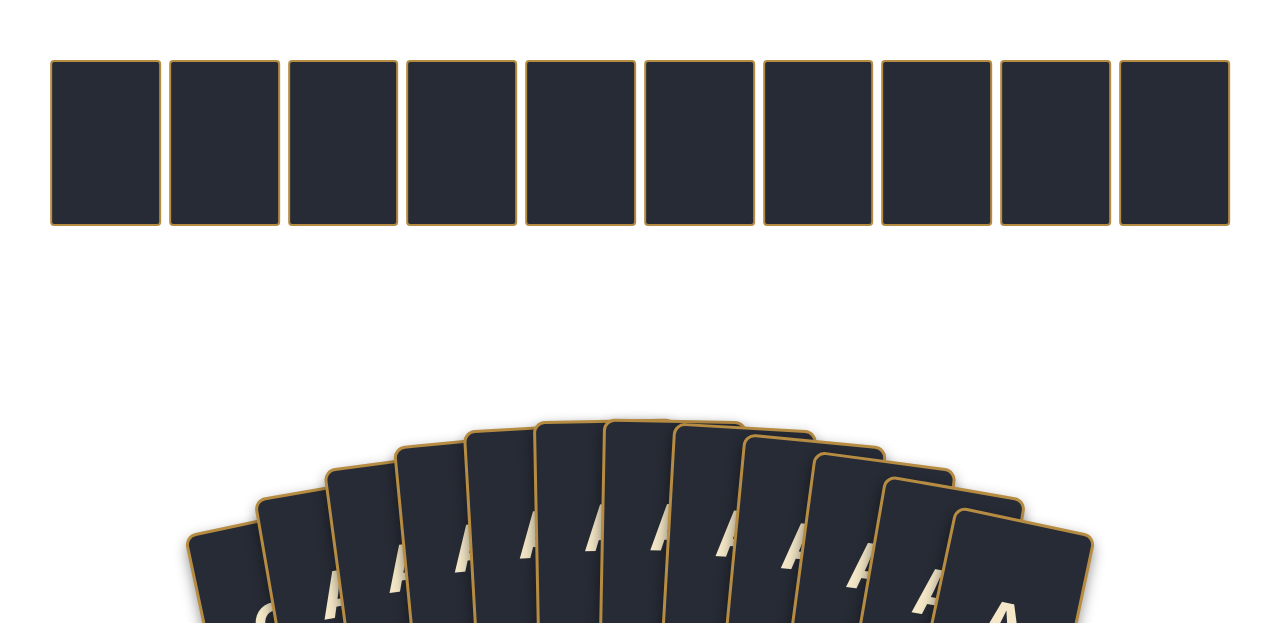
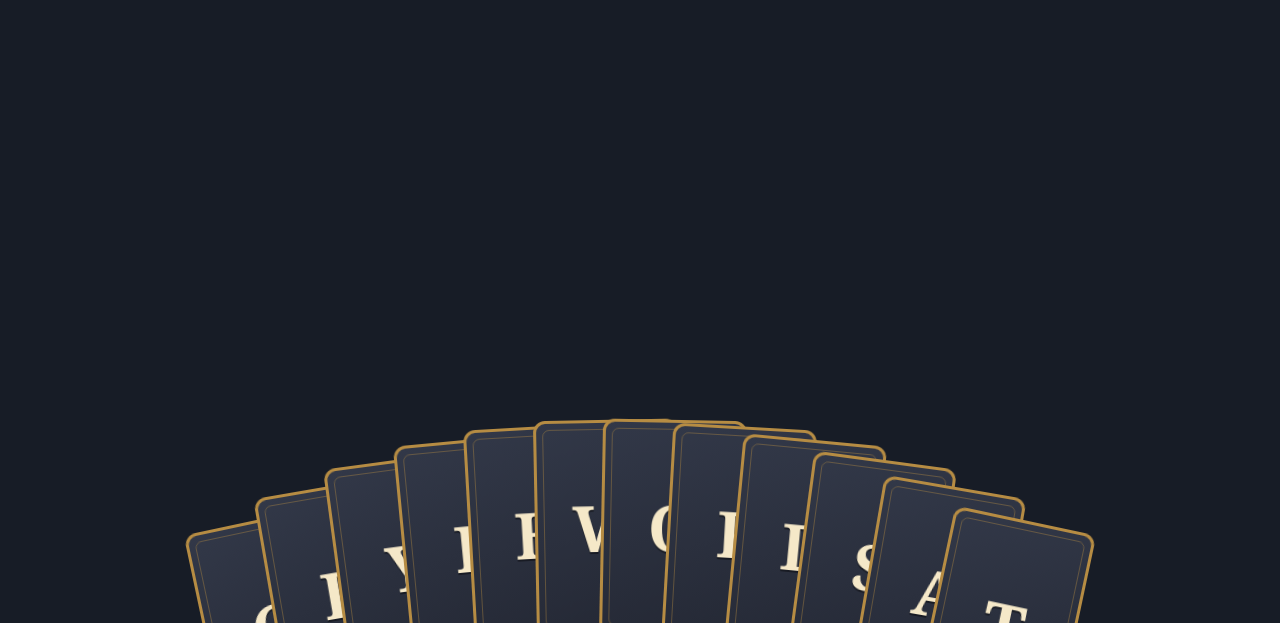
Before and after one commit to Matsadura/Waurd, a SvelteKit app in the folder frontend/: page /arena in a window 1280 px wide. Shown: the part 177-800 px from the top of the page. Built offline with nearby package versions, Linux system fonts and the light colour scheme.

Commit message:
[UPDATE] enhance hand focus animations

```diff
--- a/frontend/src/routes/arena/+page.svelte
+++ b/frontend/src/routes/arena/+page.svelte
@@ -4,246 +4,267 @@
 		letter: string;
 	};
 
-	const EASE = 'cubic-bezier(0.2, 0.85, 0.2, 1)';
+	type Kind = 'idle' | 'focus' | 'before' | 'after';
+
+	type Pose = {
+		kind: Kind;
+		offsetX: number;
+		offsetY: number;
+		rotationAngle: number;
+		scale: number;
+		zIndex: number;
+	};
+
+	function clamp(v: number, lo: number, hi: number) {
+		return Math.min(hi, Math.max(lo, v));
+	}
 
 	const FEEL = {
-		// Card
 		cardWidth: 144,
 		cardHeight: 216,
 		cardBottom: -12,
-
-		// Resting hand
 		spacing: 62,
 		curvature: 3.2,
 		rotation: 3.5,
 		maxFan: 12,
-		edgePadding: 16,
-
-		// Focused glyph
-		lift: 15,
-		scale: 1.06,
-
-		// Neighbors of the focused glyph
-		neighborPush: 68,
-
-		// Shadows
-		shadow: '0 6px 14px #0007',
-		focusShadow: '0 18px 35px #0009, 0 0 16px #e8b86655',
-
-		// Motion profiles
-		motion: {
-			idle: { duration: 460, easing: EASE },
-			focus: { duration: 460, easing: EASE },
-			neighbor: { duration: 460, easing: EASE }
-		}
+		scale: 1.25,
+		neighborPush: 70,
+		tilt: 9
 	};
 
-	let hand = $state<Glyph[]>([
-		{ id: 'g1', letter: 'C' },
-		{ id: 'g2', letter: 'A' },
-		{ id: 'g3', letter: 'A' },
-		{ id: 'g4', letter: 'A' },
-		{ id: 'g5', letter: 'A' },
-		{ id: 'g6', letter: 'A' },
-		{ id: 'g7', letter: 'A' },
-		{ id: 'g8', letter: 'A' },
-		{ id: 'g9', letter: 'A' },
-		{ id: 'g10', letter: 'A' },
-		{ id: 'g11', letter: 'A' },
-		{ id: 'g12', letter: 'A' }
-	]);
+	const glyphs: Glyph[] = 'GLYPHWORDSAT'.split('').map((letter, i) => ({
+		id: `g${i + 1}`,
+		letter
+	}));
 
-	let focusedIndex = $state<number>(-1);
+	let focusedId = $state<string | null>(null);
+	let focusedIndex = $derived(focusedId ? glyphs.findIndex((g) => g.id === focusedId) : -1);
 
-	type Pose = 'idle' | 'focus' | 'before' | 'after';
+	function handPose(i: number, n: number, focusIdx: number): Pose {
+		const outer = (n - 1) / 2;
+		const offset = i - outer;
 
-	function poseOf(index: number): Pose {
-		if (focusedIndex === -1) return 'idle';
-		if (index === focusedIndex) return 'focus';
-		return index < focusedIndex ? 'before' : 'after';
+		const step = FEEL.spacing;
+		const angle = Math.min(FEEL.rotation, FEEL.maxFan / Math.max(outer, 1));
+
+		const rest: Pose = {
+			kind: 'idle',
+			offsetX: offset * step,
+			offsetY: -FEEL.cardBottom + offset * offset * FEEL.curvature,
+			rotationAngle: offset * angle,
+			scale: 1,
+			zIndex: 1 + i
+		};
+
+		if (i === focusIdx) {
+			return {
+				...rest,
+				kind: 'focus',
+				rotationAngle: 0,
+				offsetY: 0,
+				offsetX: rest.offsetX + 5 * offset,
+				scale: FEEL.scale,
+				zIndex: 50
+			};
+		}
+
+		if (focusIdx === -1) {
+			return rest;
+		}
+
+		const side = i < focusIdx ? -1 : 1;
+		return {
+			...rest,
+			kind: side < 0 ? 'before' : 'after',
+			offsetX: rest.offsetX + side * FEEL.neighborPush
+		};
 	}
 
-	function hover(glyphIndex: number, event: PointerEvent) {
-		if (event.pointerType !== 'touch') {
-			if (glyphIndex !== hand.length - 1) {
-				focusedIndex = glyphIndex;
-			} else {
-				// const rect = (event.currentTarget as HTMLElement).getBoundingClientRect();
-				// const isInLeftHalf = event.clientX < rect.left + rect.width / 3*2;
-				// console.log('isInLeftHalf', isInLeftHalf, event.clientX, rect.left + rect.width / 2);
-				// if (isInLeftHalf) {
-				//     focusedIndex = glyphIndex;
-				// }
-				focusedIndex = glyphIndex;
-			}
-		}
+	function enter(e: PointerEvent, id: string) {
+		if (e.pointerType === 'touch') return;
+		focusedId = id;
 	}
 
-	const motionVars = Object.entries(FEEL.motion)
-		.map(([pose, m]) => `--${pose}-duration: ${m.duration}ms; --${pose}-ease: ${m.easing};`)
-		.join('\n');
+	function leave(e: PointerEvent, id: string) {
+		if (focusedId === id) focusedId = null;
+		setLean(e.currentTarget as HTMLElement, null);
+	}
 
-	const feelVars = `
+	function setLean(el: HTMLElement, at: { u: number; v: number } | null) {
+		const { u, v } = at ?? { u: 0.5, v: 0.5 };
+
+		el.style.setProperty('--ry', `${(u - 0.5) * 2 * FEEL.tilt}deg`);
+		el.style.setProperty('--rx', `${(0.5 - v) * 2 * FEEL.tilt}deg`);
+		el.style.setProperty('--gx', `${u * 100}%`);
+		el.style.setProperty('--gy', `${v * 100}%`);
+	}
+
+	function move(e: PointerEvent, id: string) {
+		if (id !== focusedId) return;
+
+		setLean(e.currentTarget as HTMLElement, {
+			u: clamp(e.offsetX / FEEL.cardWidth, 0, 1),
+			v: clamp(e.offsetY / FEEL.cardHeight, 0, 1)
+		});
+	}
+
+	const rootVars = `
         --card-w: ${FEEL.cardWidth}px;
         --card-h: ${FEEL.cardHeight}px;
-        --card-bottom: ${FEEL.cardBottom}px;
-        --spacing: ${FEEL.spacing}px;
-        --edge: ${FEEL.edgePadding}px;
-        --curvature: ${FEEL.curvature}px;
-        --rotation: ${FEEL.rotation}deg;
-        --max-fan: ${FEEL.maxFan}deg;
-        --lift: ${FEEL.lift}px;
-        --scale: ${FEEL.scale};
-        --push: ${FEEL.neighborPush}px;
-        --shadow-rest: ${FEEL.shadow};
-        --shadow-focus: ${FEEL.focusShadow};
-        ${motionVars}
     `;
 </script>
 
-<div class="arena">
-	<div class="word">
-		<div class="word-slot"></div>
-		<div class="word-slot"></div>
-		<div class="word-slot"></div>
-		<div class="word-slot"></div>
-		<div class="word-slot"></div>
-		<div class="word-slot"></div>
-		<div class="word-slot"></div>
-		<div class="word-slot"></div>
-		<div class="word-slot"></div>
-		<div class="word-slot"></div>
-	</div>
+<div class="arena" style={rootVars}>
+	{#each glyphs as glyph, i (glyph.id)}
+		{@const pose = handPose(i, glyphs.length, focusedIndex)}
 
-	<div
-		class="hand"
-		role="group"
-		aria-label="Glyph hand"
-		style={feelVars}
-		style:--n={hand.length}
-		onpointerleave={() => (focusedIndex = -1)}
-	>
-		{#each hand as glyph, i (glyph.id)}
-			<div
-				class="card"
-				role="presentation"
-				data-pose={poseOf(i)}
-				style:--o={i - (hand.length - 1) / 2}
-				onpointerenter={(event) => hover(i, event)}
-			>
-				{glyph.letter}
+		<div
+			class="card"
+			role="presentation"
+			data-pose={pose.kind}
+			style:--x="{pose.offsetX}px"
+			style:--y="{pose.offsetY}px"
+			style:--a="{pose.rotationAngle}deg"
+			style:--s={pose.scale}
+			style:--z={pose.zIndex}
+			onpointerenter={(e) => enter(e, glyph.id)}
+			onpointerleave={(e) => leave(e, glyph.id)}
+			onpointermove={(e) => move(e, glyph.id)}
+		>
+			<div class="face">
+				<span class="letter">{glyph.letter}</span>
 			</div>
-		{/each}
-	</div>
+		</div>
+	{/each}
 </div>
 
 <style>
+	[data-pose='idle'] {
+		--duration: 700ms;
+		--ease: cubic-bezier(0.2, 0.8, 0.2, 1);
+	}
+
+	[data-pose='focus'] {
+		--duration: 120ms;
+		--ease: cubic-bezier(0.5, 1, 0.89, 1);
+	}
+
+	[data-pose='before'],
+	[data-pose='after'] {
+		--duration: 500ms;
+		--ease: cubic-bezier(0.52, -0.39, 0.27, 1.55);
+	}
+
+	/* Arena */
 	.arena {
 		position: relative;
 		height: 100vh;
+		overflow: hidden;
+		user-select: none;
+		background: #171c26;
 	}
 
-	.word {
-		position: absolute;
-		margin: 0;
-		padding: 0;
-
-		transform: translate(-50%, 50%);
-		bottom: 60%;
-		left: 50%;
-
-		display: flex;
-		justify-content: center;
-	}
-
-	.word-slot {
-		display: inline-block;
-		--by: 1.3;
-		width: calc(144px / var(--by));
-		height: calc(216px / var(--by));
-		margin: 0 4px;
-		border: 2px solid #b68c43;
-		border-radius: 4px;
-		background-color: #272b35;
-	}
-
-	.hand {
-		position: fixed;
-		inset: auto 0 0;
-		margin-inline: auto;
-		width: min(95vw, 800px);
-		height: 0;
-		user-select: none;
-		--step: max(
-			0px,
-			min(var(--spacing), (100cqw - var(--card-w) - 2 * var(--edge)) / max(var(--n) - 1, 1))
-		);
-		--angle-step: min(var(--rotation), var(--max-fan) / max((var(--n) - 1) / 2, 1));
-	}
-
+	/* Card: positioning and pointer interaction */
 	.card {
 		position: absolute;
-		bottom: var(--card-bottom);
-		left: calc(50% + var(--o) * var(--step) - var(--card-w) / 2);
+		left: 50%;
+		bottom: 0;
+
 		width: var(--card-w);
 		height: var(--card-h);
+		margin-left: calc(var(--card-w) / -2);
+
 		z-index: var(--z);
-		pointer-events: auto;
-
-		display: grid;
-		place-items: center;
-		box-sizing: border-box;
-		border: 3px solid #b68c43;
-		border-radius: 12px;
-		background: #272b35;
-		color: #f5e8c8;
-		font-size: 64px;
-		font-weight: 700;
+		cursor: grab;
+		touch-action: none;
 
 		transform-origin: center bottom;
 		translate: var(--x) var(--y);
 		rotate: var(--a);
 		scale: var(--s);
-		box-shadow: var(--shadow);
 
-		transition-property: translate, rotate, scale, box-shadow;
+		will-change: translate, rotate, scale;
+
+		transition-property: translate, rotate, scale;
 		transition-duration: var(--duration);
 		transition-timing-function: var(--ease);
-
-		--x: 0px;
-		--y: calc(var(--o) * var(--o) * var(--curvature));
-		--a: calc(var(--o) * var(--angle-step));
-		--s: 1;
-		--z: 0;
-		--shadow: var(--shadow-rest);
-		--duration: var(--idle-duration);
-		--ease: var(--idle-ease);
 	}
 
-	.card[data-pose='focus'] {
-		--y: calc(var(--lift) * -1);
-		--a: 0deg; /* this causes to move in buggy way when hovere in its edge */
-		--s: calc(var(--scale) * 1.2);
-		--z: 10;
-		--shadow: var(--shadow-focus);
-		--duration: var(--focus-duration);
-		--ease: var(--focus-ease);
+	/* Face: appearance and perspective */
+	.face {
+		position: absolute;
+		inset: 0;
+		display: grid;
+		place-items: center;
+		box-sizing: border-box;
+
+		border: 3px solid #b68c43;
+		border-radius: 12px;
+		background: linear-gradient(160deg, #323848, #232733);
+		color: #f5e8c8;
+
+		transform: perspective(700px) rotateX(var(--rx, 0deg)) rotateY(var(--ry, 0deg));
+
+		transition:
+			transform 140ms ease-out,
+			box-shadow 200ms ease;
+
+		pointer-events: none;
 	}
 
-	.card[data-pose='before'] {
-		--x: calc(var(--push) * -1);
-		--duration: var(--neighbor-duration);
-		--ease: var(--neighbor-ease);
+	/* Focus shadow */
+	.card[data-pose='focus'] .face {
+		box-shadow:
+			0 16px 20px #0009,
+			0 0 28px 2px #e8b8666b;
 	}
 
-	.card[data-pose='after'] {
-		--x: var(--push);
-		--duration: var(--neighbor-duration);
-		--ease: var(--neighbor-ease);
+	/* Inner border */
+	.face::before {
+		content: '';
+		position: absolute;
+		inset: 6px;
+		border: 1px solid #b68c4366;
+		border-radius: 7px;
 	}
 
+	/* Cursor-following light */
+	.face::after {
+		content: '';
+		position: absolute;
+		inset: 0;
+		border-radius: 9px;
+
+		background: radial-gradient(
+			circle at var(--gx, 50%) var(--gy, 30%),
+			#fff2cc17,
+			transparent 62%
+		);
+
+		opacity: 0;
+		transition: opacity 200ms;
+	}
+
+	.card:hover .face::after {
+		opacity: 1;
+	}
+
+	/* Letter */
+	.letter {
+		font-family: Georgia, serif;
+		font-size: 64px;
+		font-weight: 700;
+		text-shadow: 0 2px 0 #0006;
+	}
+
+	/* A11y */
 	@media (prefers-reduced-motion: reduce) {
-		.card {
+		.card,
+		.face {
+			transition-duration: 0ms;
+		}
+
+		.face::after {
 			transition-duration: 0ms;
 		}
 	}
```
